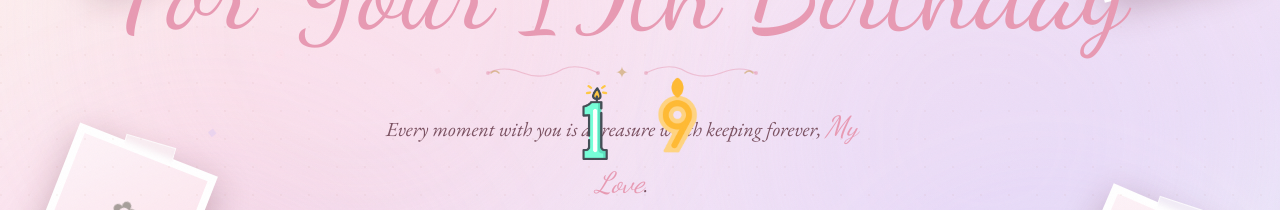
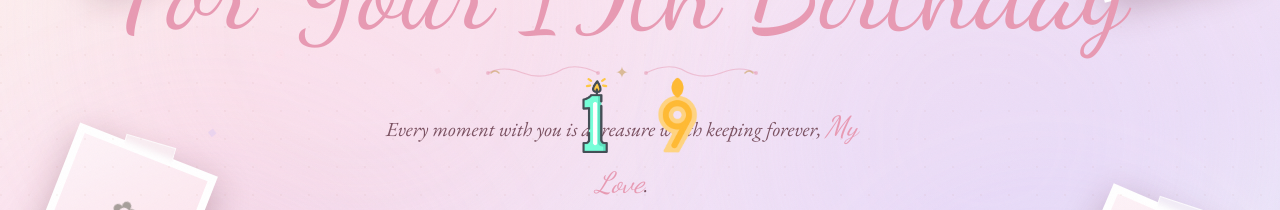
Before and after one commit to Pleasebemyvalentinemubashra/Birthday, a React (Vite) app in the folder frontend/: page / in a window 1280 px wide. Shown: the part 282-492 px from the top of the page. Built offline with nearby package versions, Linux system fonts and the light colour scheme; no server answers; a web font is replaced by a local one.

Commit message:
Make candles very close (-70px gap) and align center

```diff
--- a/frontend/src/app/sections/CakeCandleSection.tsx
+++ b/frontend/src/app/sections/CakeCandleSection.tsx
@@ -54,7 +54,7 @@ function Candle9({ lit, scale=1 }: { lit?:boolean; scale?:number }) {
 
 function Candle19({ lit, scale=1 }: { lit?:boolean; scale?:number }) {
   return (
-    <div style={{ display:'flex', alignItems:'flex-end', gap:-30*scale, position:'relative' }}>
+    <div style={{ display:'flex', alignItems:'center', gap:-70*scale, position:'relative' }}>
       <Candle1 lit={lit} scale={scale}/>
       <Candle9 lit={lit} scale={scale}/>
     </div>
```
